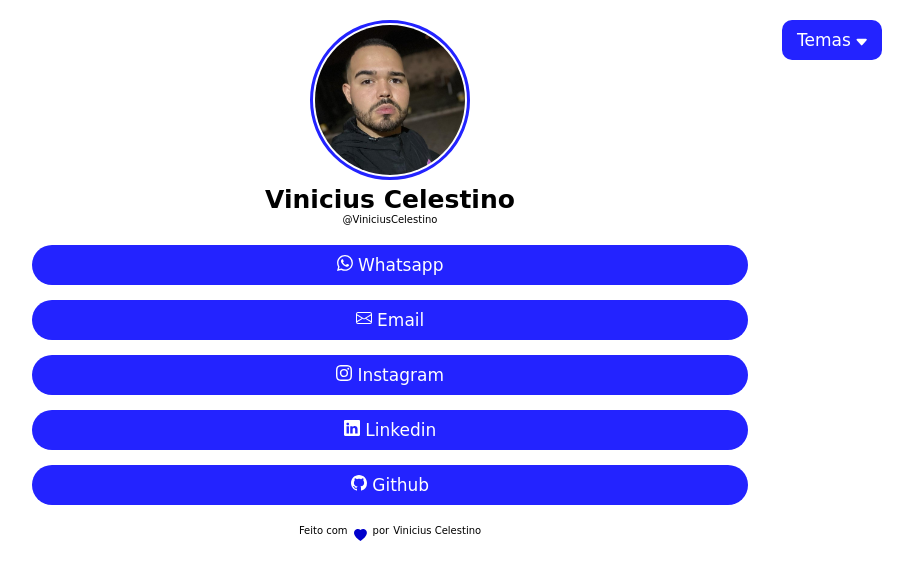
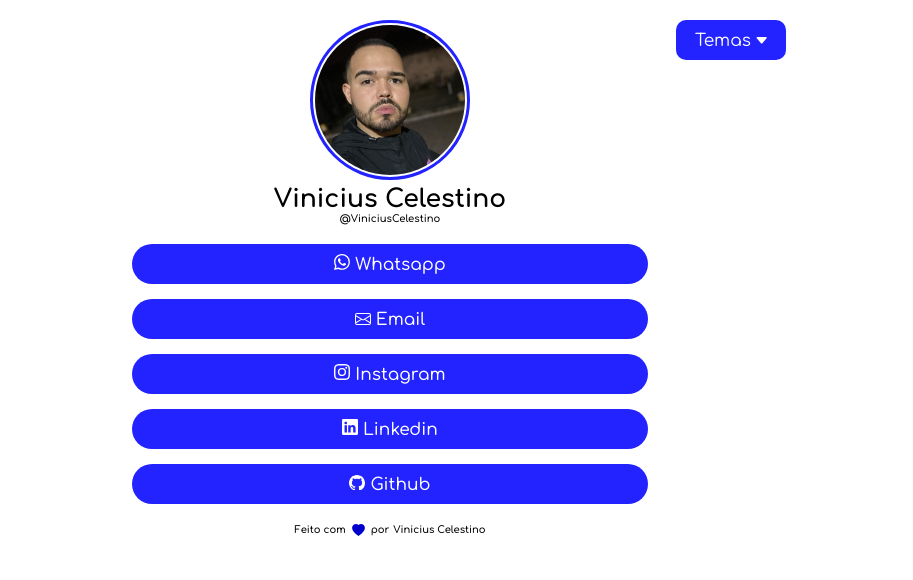
Before and after one commit to ViniDevBR/LINKTREE, a plain HTML site: page index.html in a window 1280 px wide. Shown: the whole page, without its empty margins (250-1163 px from the left). Drawn offline with Linux system fonts and the light colour scheme; a web font is replaced by a local one.

Commit message:
Fixing bugs in font from google fonts and layouts in others screens

```diff
--- a/index.html
+++ b/index.html
@@ -7,7 +7,7 @@
   <title>ViniciusCelestino</title>
   <link rel="preconnect" href="https://fonts.googleapis.com">
   <link rel="preconnect" href="https://fonts.gstatic.com" crossorigin>
-  <link href="https://fonts.googleapis.com/css2? família=Comfortaa:wght@300;700&family=Edu+NSW+ACT+Foundation:wght@400;600&family=Manrope:wght@400;700&display=swap" rel="stylesheet">
+  <link href="https://fonts.googleapis.com/css2?family=Comfortaa:wght@300;400;500;600;700&family=Edu+NSW+ACT+Foundation:wght@400;600&family=Manrope:wght@400;700&display=swap" rel="stylesheet">
   <link rel="stylesheet" href="./style.css" />
   <script src="./change-colors.js" defer></script>
 </head>
@@ -24,7 +24,7 @@
         <p>@ViniciusCelestino</p>
         <nav>
           <button class="button-themes" tabindex="0"> Temas
-            <svg xmlns="http://www.w3.org/2000/svg" width="16" height="16" fill="currentColor" viewBox="-4 0 18 11">
+            <svg xmlns="http://www.w3.org/2000/svg" width="16" height="16" fill="currentColor" viewBox="-4 2 18 11">
               <path d="M7.247 11.14 2.451 5.658C1.885 5.013 2.345 4 3.204 4h9.592a1 1 0 0 1 .753 1.659l-4.796 5.48a1 1 0 0 1-1.506 0z"/>
             </svg>
           </button>
@@ -51,7 +51,7 @@
           <li>
             <a href="mailto:vinigtr386@gmail.com" target="_blank" >
               <span>
-                <svg xmlns="http://www.w3.org/2000/svg" width="16" height="16" fill="currentColor" viewBox="0 0 16 16">
+                <svg xmlns="http://www.w3.org/2000/svg" class="email" width="16" height="16" fill="currentColor" viewBox="0 -2 16 16">
                   <path d="M0 4a2 2 0 0 1 2-2h12a2 2 0 0 1 2 2v8a2 2 0 0 1-2 2H2a2 2 0 0 1-2-2V4Zm2-1a1 1 0 0 0-1 1v.217l7 4.2 7-4.2V4a1 1 0 0 0-1-1H2Zm13 2.383-4.708 2.825L15 11.105V5.383Zm-.034 6.876-5.64-3.471L8 9.583l-1.326-.795-5.64 3.47A1 1 0 0 0 2 13h12a1 1 0 0 0 .966-.741ZM1 11.105l4.708-2.897L1 5.383v5.722Z"/>
                 </svg> Email
               </span>
@@ -78,7 +78,7 @@
           <li>
             <a href="https://github.com/ViniDevBR" target="_blank" >
               <span>
-                <svg xmlns="http://www.w3.org/2000/svg" width="16" height="16" fill="currentColor" viewBox="0 0 16 16">
+                <svg xmlns="http://www.w3.org/2000/svg" width="16" height="16" fill="currentColor" viewBox="0 -1 16 16">
                   <path d="M8 0C3.58 0 0 3.58 0 8c0 3.54 2.29 6.53 5.47 7.59.4.07.55-.17.55-.38 0-.19-.01-.82-.01-1.49-2.01.37-2.53-.49-2.69-.94-.09-.23-.48-.94-.82-1.13-.28-.15-.68-.52-.01-.53.63-.01 1.08.58 1.23.82.72 1.21 1.87.87 2.33.66.07-.52.28-.87.51-1.07-1.78-.2-3.64-.89-3.64-3.95 0-.87.31-1.59.82-2.15-.08-.2-.36-1.02.08-2.12 0 0 .67-.21 2.2.82.64-.18 1.32-.27 2-.27.68 0 1.36.09 2 .27 1.53-1.04 2.2-.82 2.2-.82.44 1.1.16 1.92.08 2.12.51.56.82 1.27.82 2.15 0 3.07-1.87 3.75-3.65 3.95.29.25.54.73.54 1.48 0 1.07-.01 1.93-.01 2.2 0 .21.15.46.55.38A8.012 8.012 0 0 0 16 8c0-4.42-3.58-8-8-8z"/>
                 </svg> Github
               </span>
@@ -87,7 +87,7 @@
         </ul>
       </main>
       <footer>
-        Feito com <svg xmlns="http://www.w3.org/2000/svg" width="25" height="16" fill="currentColor" viewBox="-2 -5 20 20">
+        Feito com <svg xmlns="http://www.w3.org/2000/svg" width="25" height="16" fill="currentColor" viewBox="-2 0 20 20">
           <path fill-rule="evenodd" d="M8 1.314C12.438-3.248 23.534 4.735 8 15-7.534 4.736 3.562-3.248 8 1.314z"/>
         </svg> por <address>Vinicius Celestino</address>
       </footer>
--- a/style.css
+++ b/style.css
@@ -21,6 +21,7 @@
 * {
   padding: 0;
   margin: 0;
+  font-family: 'Comfortaa', sans-serif;
 }
 a, li {
   font-size: 1.7rem;
@@ -39,7 +40,6 @@ body{
   display: flex;
   flex-direction: column;
   align-items: center;
-  font-family: 'Comfortaa', cursive;
 }
 /*/////////////////////////////////////////////////////////
                    HAMBURGUER MENU
@@ -101,6 +101,9 @@ header h1 {
   font-size: 2.5rem;
   margin-top: 0.5rem;
 }
+header p{
+  font-weight: 600;
+}
 /*////////////////////////////////////////////////////////
                        NAV
 /////////////////////////////////////////////////////////*/
@@ -110,7 +113,7 @@ nav {
   position: fixed;
   right: -100%;
   width: 100%;
-  padding-top: 1rem;
+  padding-top: 1.8rem;
   z-index: 1;
   background-color: var(--bgcolor-nav);
   color: var(--text-color1);
@@ -122,11 +125,13 @@ nav h3{
   border-bottom: 1px solid var(--border-theme);
   padding: 0 0 1rem 2rem;
   font-size: 3rem;
+  font-weight: 700;
 }
 nav .theme{
   border-bottom:1px solid var(--border-theme);
   padding: 2rem 0 2rem 2rem;
   transition: 0.5s;
+  font-weight: 600;
 }
 nav .theme:nth-child(1):hover{
   background-color: var(--theme1-bgcolor);
@@ -159,6 +164,7 @@ li a {
   justify-content: center;
   background-color: var(--primary-color);
   color: var(--text-color1);
+  font-weight: 500;
   border-radius: 30px;
   margin-bottom: 1.5rem;
   height: 4rem;
@@ -176,6 +182,7 @@ footer {
   bottom: 0;
   margin-top: 0.5rem;
   transition: fill 0.5s;
+  font-weight: 600;
 }
 footer svg{
   fill: var(--bghover-color);
@@ -307,7 +314,7 @@ address {
     flex-direction: column;
     position: absolute;
     right: 0;
-    width: 10rem;
+    width: 11rem;
     padding: 2rem 2rem 0 0;
     background-color: transparent;
     color: var(--text-color2);
@@ -372,7 +379,7 @@ address {
     transition: transform 0.5s;
   }
   .on svg{
-    transform: rotateX(180deg) translateY(-4px);
+    transform: rotateX(180deg) translateY(-2px);
   }
   /*////////////////////// DARK THEME ////////////////////////////*/
   .dark nav{
@@ -442,14 +449,36 @@ address {
   }
 }
 /*//////////////////////////////////////////////////////
+                   MEDIA SCREEN 850
+////////////////////////////////////////////////////////*/
+@media (min-width: 850px){
+  .container{
+    width: 80%;
+  }
+  .container main{
+    width: 60%;
+  }
+}
+/*//////////////////////////////////////////////////////
+                   MEDIA SCREEN 950
+////////////////////////////////////////////////////////*/
+@media (min-width: 950px){
+  .container{
+    width: 70%;
+  }
+  .container main{
+    width: 60%;
+  }
+}
+/*//////////////////////////////////////////////////////
                    MEDIA SCREEN 1024
 ////////////////////////////////////////////////////////*/
 @media (min-width: 1024px){
   .container{
-    width: 80%;
+    width: 65%;
   }
   .container main{
-    width: 70%;
+    width: 62%;
   }
 }
 /*//////////////////////////////////////////////////////
@@ -496,6 +525,9 @@ address {
   main svg{
     transform: scale(1.5) translateY(-2px);
   }
+  main .email{
+    transform: scale(1.5) translateY(-3px);
+  }
   /*//////////////////////// FOOTER ///////////////////*/
   footer{
     font-size: 2rem;
@@ -531,7 +563,7 @@ address {
   }
   .button-themes{
     font-size: 5rem;
-    height: 8rem;
+    height: 9rem;
     margin-top: 2rem;
     border-radius: 20px;
   }
@@ -546,12 +578,15 @@ address {
   /*//////////////////////// MAIN ///////////////////*/
   main li a{
     font-size: 5rem;
-    height: 9rem;
+    height: 10rem;
     border-radius: 50px;
   }
   main svg{
     transform: scale(2.5) translateY(-4px);
     width: 30px;
+  }
+  main .email{
+    transform: scale(2.5) translateY(-5px);
   }
   /*//////////////////////// FOOTER ///////////////////*/
   footer{
```
